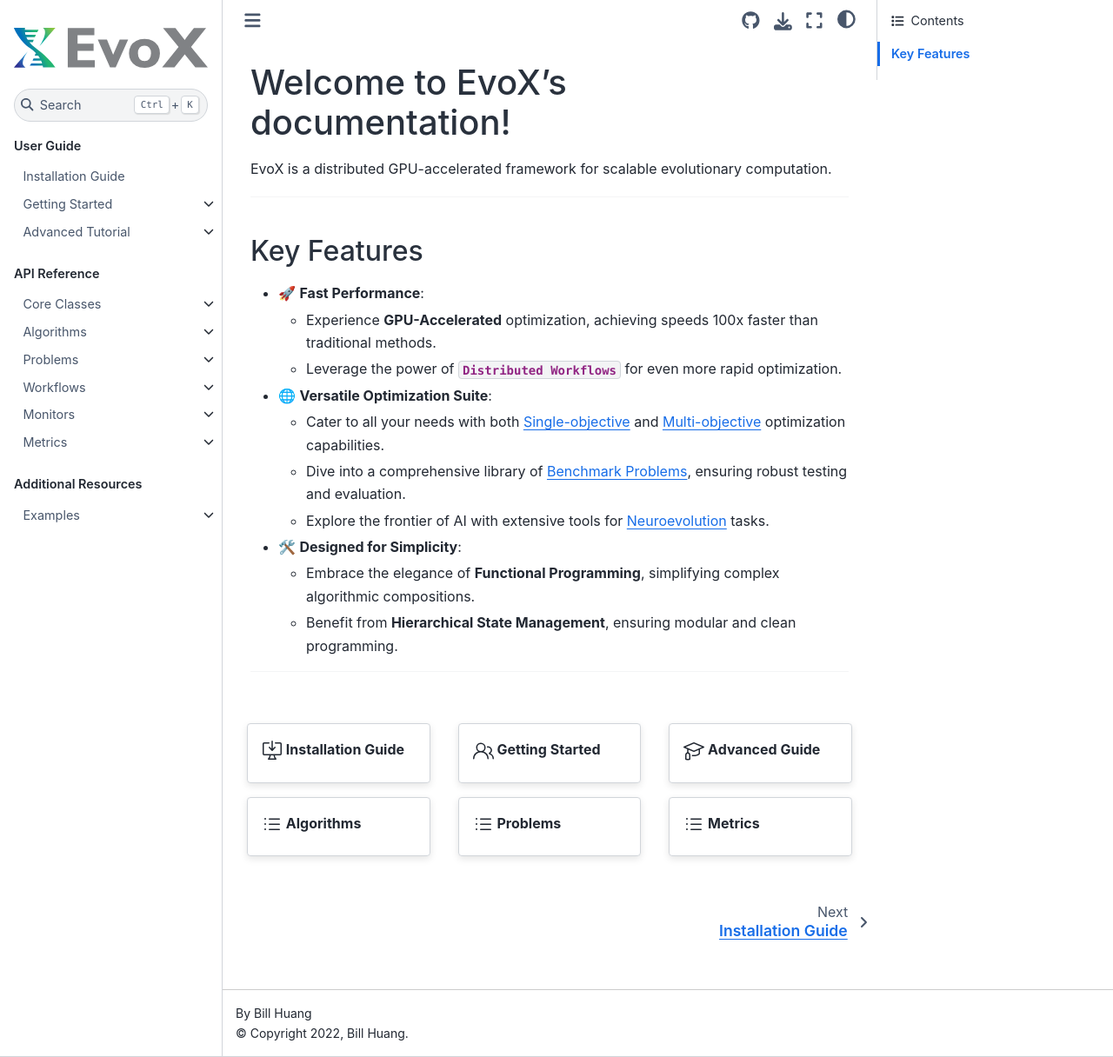
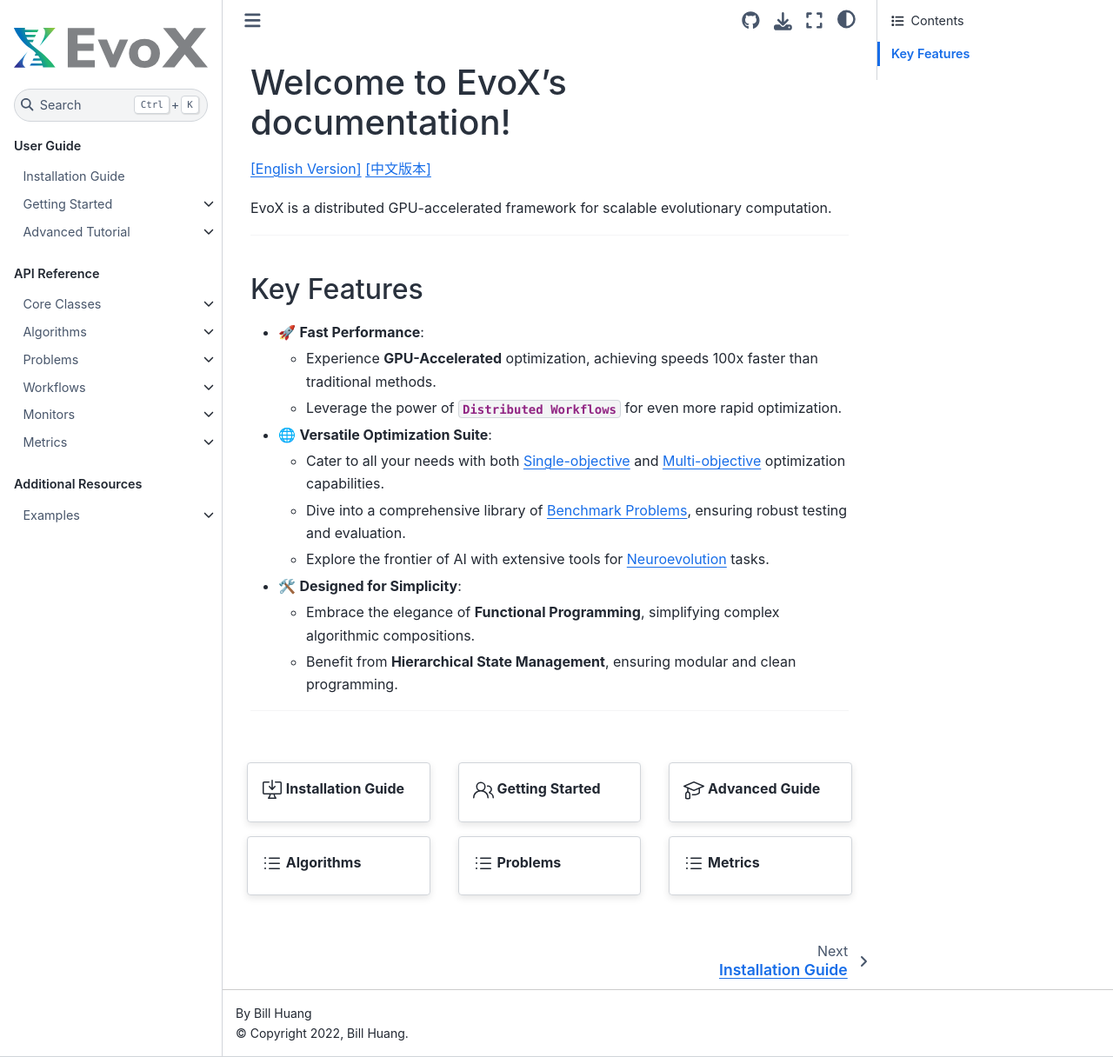
Before and after one commit to EMI-Group/evox, a Sphinx documentation site: the page built from docs/source/index.md, in a window 1280 px wide and 1216 px high. Shown: the whole window at 87% size. Built offline with Sphinx 7.4.7 and the Sphinx Book theme 1.1.4, drawn with Linux system fonts in a browser that asks for light colours.

Commit message:
doc: add chinese version

````diff
--- a/docs/source/index.md
+++ b/docs/source/index.md
@@ -30,6 +30,8 @@ api/metrics/index
 
 Examples <example/index>
 ```
+
+[[English Version]](https://evox.readthedocs.io/en/latest/)   [[中文版本]](https://evox.readthedocs.io/zh/latest/)
 
 EvoX is a distributed GPU-accelerated framework for scalable evolutionary computation.
 
````
Also changed, not shown: README.md (+3 -1 lines).
